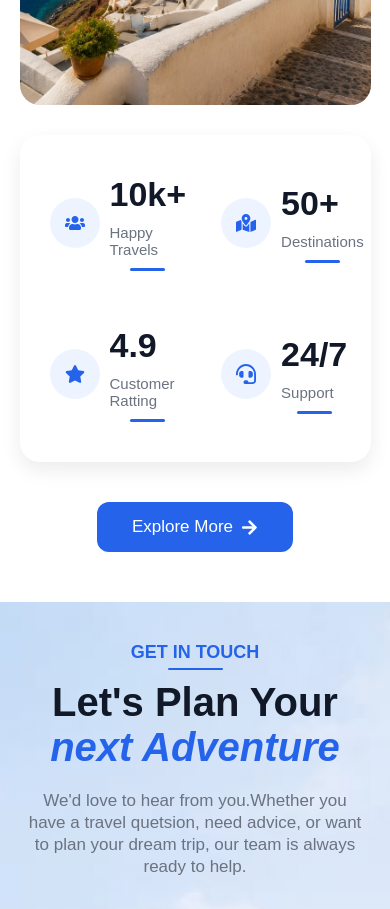
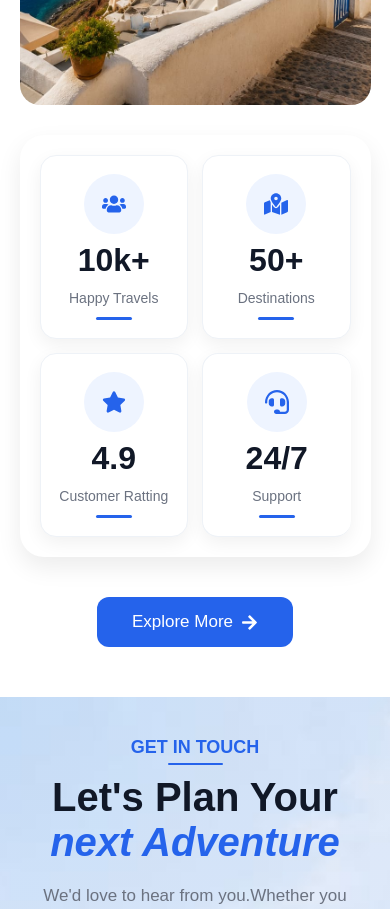
Before and after one commit to tahirabatool218-uoe/react-travelia-website, a React (Vite) app: page / in a window 390 px wide. Shown: the part 8020-8929 px from the top of the page. Built offline with nearby package versions, Linux system fonts and the light colour scheme.

Commit message:
feat:improve css

```diff
--- a/src/components/About/About.css
+++ b/src/components/About/About.css
@@ -133,6 +133,9 @@
     align-items: center;
     gap: 10px;
     /* box-shadow: 0 8px 20px rgba(0, 0, 0, 0.08); */
+
+
+
 }
 
 .stat-icon {
@@ -262,37 +265,89 @@
         order: 2px;
     }
 
+
+
     .about-stats {
-        grid-template-columns: repeat(2,1fr);
+        width: 100%;
+        display: grid;
+        grid-template-columns: repeat(2, 1fr);
+        gap: 14px;
+
+        margin-top: 30px;
+        background: #fff;
+
+        box-shadow: 0 10px 25px rgba(0, 0, 0, .08);
         padding: 20px;
-        width: 100%;
-        gap: 15px;
-        margin-top: 30px;
+        border-radius: 24px;
     }
 
     .stat {
-        border-right: none;
+        width: 100%;
+        min-width: 0;
         display: flex;
-        justify-content: flex-start;
+        flex-direction: column;
         align-items: center;
+        justify-content: center;
+        text-align: center;
+        gap: 10px;
+        padding: 18px 12px;
+        border: none;
+        border-radius: 16px;
+        background: #ffffff;
+        border: 1px solid #eef2f7;
+        box-shadow: 0 6px 18px rgba(0, 0, 0, .06);
+        transition: .3s ease;
+        box-sizing: border-box;
+        min-height: 160px;
+    }
 
-        padding: 20px 10px;
+    .stat:hover {
+        transform: translateY(-5px);
 
+        border: 1px solid #2563eb;
+
+        box-shadow: 0 15px 30px rgba(37, 99, 235, .18);
     }
 
     .stat-icon {
-        width: 50px;
-        height: 50px;
-        font-size: 20px;
+        width: 60px;
+        height: 60px;
+        margin: 0;
+
+        font-size: 24px;
+        background: #eef4ff;
+    }
+
+    .stat-content {
+        width: 100%;
+        min-width: 0;
+        display: flex;
+        flex-direction: column;
+        align-items: center;
+    }
+
+    .stat h3 {
+        font-size: 30px;
+        color: #111827;
+        margin: 0 0 6px;
+        line-height: 1;
+        font-weight: 600;
+        font-size: 32px;
+    }
+
+    .stat p {
+        margin: 6px 0 8px;
+        font-size: 14px;
+        line-height: 1.5;
+        color: #6b7280;
+    }
+
+    .line {
+        width: 36px;
+        height: 3px;
         margin: 0;
     }
 
-.stat-content {
-    display: flex;
-    flex-direction: column;
-    align-items: flex-start;
-    text-align: left;
-}
 
 
 }
```
